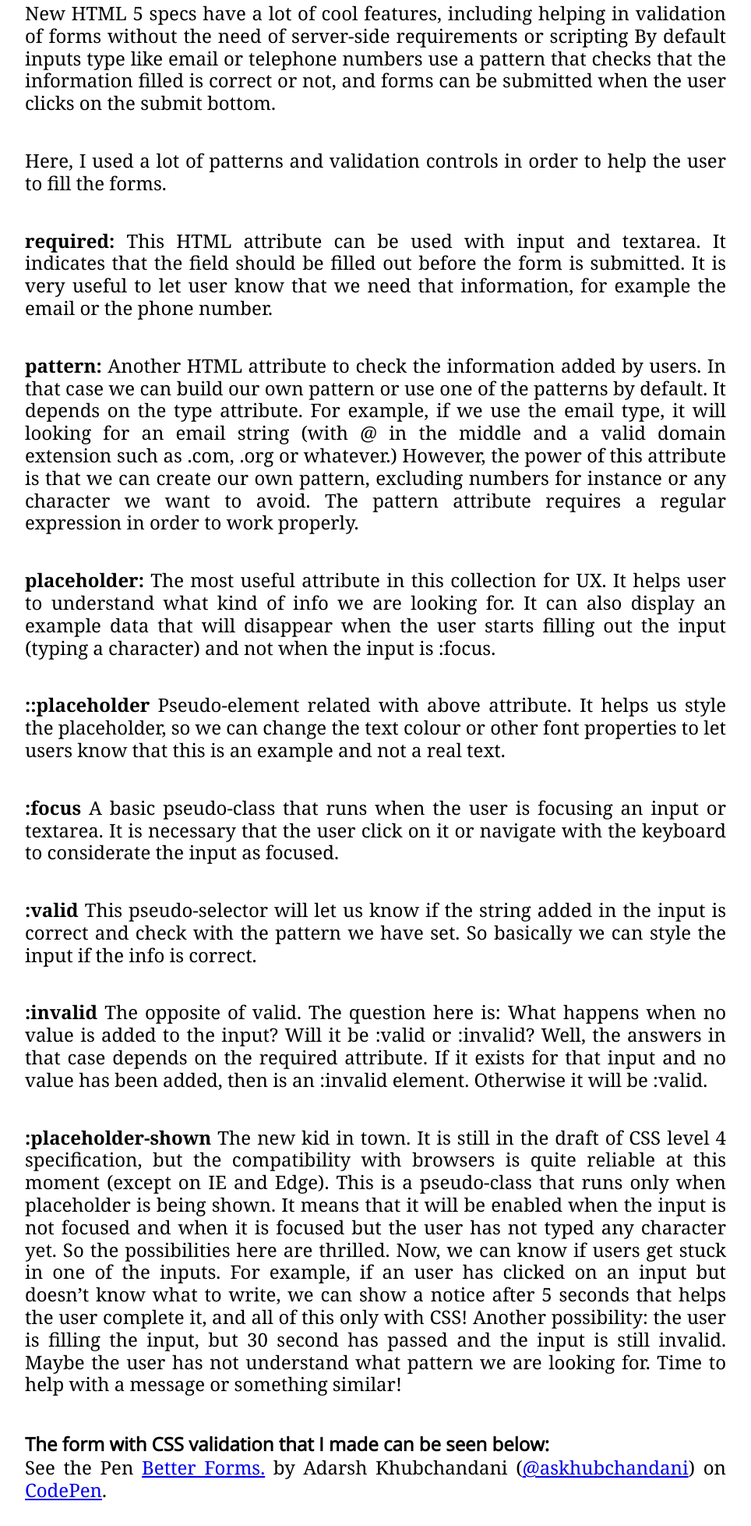
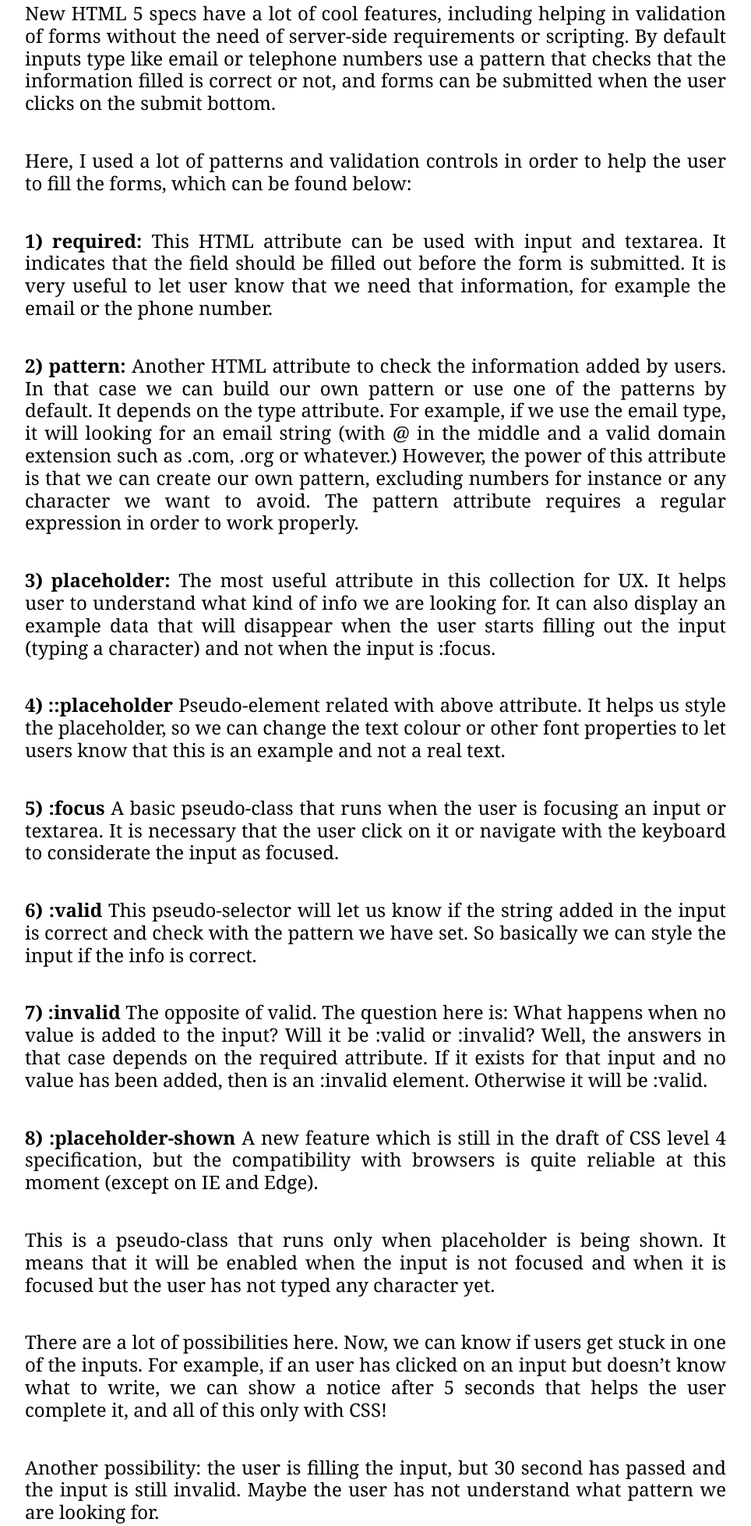
Before and after one commit to askhubchandani/better-forms, a plain HTML site: page index.html in a window 1280 px wide. Shown: the part 589-2546 px from the top of the page at 78% size, without its empty margins (158-1122 px from the left). Drawn offline with nearby package versions, Linux system fonts and the light colour scheme; a script that the page names is missing.

Commit message:
Update index.html

```diff
--- a/index.html
+++ b/index.html
@@ -5,7 +5,7 @@
     <meta name="viewport" content="width=device-width, initial-scale=1">
     <meta charset="utf-8">
     <meta http-equiv="X-UA-Compatible" content="IE=edge">
-    <title>Better Forms. </title>
+    <title>Better Forms </title>
     <meta name="description" content="My Attempt to improve UX in Forms.">
     <link rel="icon" href="images/favicon.png" sizes="16x16">
     <meta name="theme-color" content="#119fd8">
@@ -24,7 +24,7 @@
 <!-- Main Section -->
 
     <section id="main" class="fade-in">
-        <h1>Better Forms.</h1><hr>
+        <h1>Better Forms</h1><hr>
         <p>My attempt to improve the UX in forms.</p>
     </section>
     <div class="scrollback" id="about">
@@ -36,52 +36,50 @@
                 <div class="row">
                     <div class="col-sm-12">
                         <article>
-                            <p>A lot of webmasters, Developers these days are obsessed with improving the page load time of the website, finding the best possible fonts, colours and typography, in order to improve the UX of the website/app. But what a lot of people forget is the point where the real contact happens between the user and the wesbite/app:
+                            <p>A lot of Software Developers and Designers these days are obsessed with improving the page load time of the website, finding the best possible fonts, colours and typography, in order to improve the UX of the website/app. But what a lot of people forget is the point where the real contact happens between the user and the wesbite/app:
 			    <b>The Contact Forms.</b> </p>
 
-                            <p>New HTML 5 specs have a lot of cool features, including helping in validation of forms without the need of server-side requirements or scripting By default inputs type like email or telephone numbers use a pattern that checks that the information filled is correct or not, and forms can be submitted when the user clicks on the submit bottom.</p>
+                            <p>New HTML 5 specs have a lot of cool features, including helping in validation of forms without the need of server-side requirements or scripting. By default inputs type like email or telephone numbers use a pattern that checks that the information filled is correct or not, and forms can be submitted when the user clicks on the submit bottom.</p>
 
-                            <p>Here, I used a lot of patterns and validation controls in order to help the user to fill the forms.</p>
+                            <p>Here, I used a lot of patterns and validation controls in order to help the user to fill the forms, which can be found below:</p>
 
-		            <p><b>required:</b>
+		            <p><b>1) required:</b>
                             This HTML attribute can be used with input and textarea. It indicates that the field should be filled out before the form is submitted. It is very useful to let user know that we need that information, for example the email or the phone number. </p>
 
-                            <p><b>pattern:</b>
+                            <p><b>2) pattern:</b>
                             Another HTML attribute to check the information added by users. In that case we can build our own pattern or use one of the patterns by default. It depends on the type attribute. For example, if we use the email type, it will looking for an email string (with @ in the middle and a valid domain extension such as .com, .org or whatever.) However, the power of this attribute is that we can create our own pattern, excluding numbers for instance or any character we want to avoid. The pattern attribute requires a regular expression in order to work properly.</p>
 
-                            <p><b>placeholder:</b>
+                            <p><b>3) placeholder:</b>
                             The most useful attribute in this collection for UX. It helps user to understand what kind of info we are looking for. It can also display an example data that will disappear when the user starts filling out the input (typing a character) and not when the input is :focus.</p>
 
-			    <p><b>::placeholder</b>
+			    <p><b>4) ::placeholder</b>
 			    Pseudo-element related with above attribute. It helps us style the placeholder, so we can change the text colour or other font properties to let users know that this is an example and not a real text.</p>
 
-			    <p><b>:focus</b>
+			    <p><b>5) :focus</b>
 		            A basic pseudo-class that runs when the user is focusing an input or textarea. It is necessary that the user click on it or navigate with the keyboard to considerate the input as focused.</p>
 
-		            <p><b>:valid</b>
+		            <p><b>6) :valid</b>
 			    This pseudo-selector will let us know if the string added in the input is correct and check with the pattern we have set. So basically we can style the input if the info is correct.</p>
 
-			    <p><b>:invalid</b>
+			    <p><b>7) :invalid</b>
 			    The opposite of valid. The question here is: What happens when no value is added to the input? Will it be :valid or :invalid? Well, the answers in that case depends on the required attribute. If it exists for that input and no value has been added, then is an :invalid element. Otherwise it will be :valid.</p>
 
-			    <p><b>:placeholder-shown</b>
-			    The new kid in town. It is still in the draft of CSS level 4 specification, but the compatibility with browsers is quite reliable at this moment (except on IE and Edge).
+			    <p><b>8) :placeholder-shown</b>
+			    A new feature which is still in the draft of CSS level 4 specification, but the compatibility with browsers is quite reliable at this moment (except on IE and Edge).</p>
 
-                            This is a pseudo-class that runs only when placeholder is being shown. It means that it will be enabled when the input is not focused and when it is focused but the user has not typed any character yet.
+                            <p>This is a pseudo-class that runs only when placeholder is being shown. It means that it will be enabled when the input is not focused and when it is focused but the user has not typed any character yet.</p>
 
-                            So the possibilities here are thrilled. Now, we can know if users get stuck in one of the inputs. For example, if an user has clicked on an input but doesn’t know what to write, we can show a notice after 5 seconds that helps the user complete it, and all of this only with CSS!
+                            <p>There are a lot of possibilities here. Now, we can know if users get stuck in one of the inputs. For example, if an user has clicked on an input but doesn’t know what to write, we can show a notice after 5 seconds that helps the user complete it, and all of this only with CSS! </p>
 
-                            Another possibility: the user is filling the input, but 30 second has passed and the input is still invalid. Maybe the user has not understand what pattern we are looking for. Time to help with a message or something similar!
-
-</p>
+                            <p>Another possibility: the user is filling the input, but 30 second has passed and the input is still invalid. Maybe the user has not understand what pattern we are looking for.</p>
 
 
 
 
 				<h2> <b> The form with CSS validation that I made can be seen below: </b></h2>
+              &nbsp;
 
-
-              <p data-height="265" data-theme-id="0" data-slug-hash="YadZdY" data-default-tab="result" data-user="askhubchandani" data-embed-version="2" data-pen-title="Better Forms." data-preview="true" class="codepen">See the Pen <a href="https://codepen.io/askhubchandani/pen/YadZdY/">Better Forms.</a> by Adarsh Khubchandani (<a href="https://codepen.io/askhubchandani">@askhubchandani</a>) on <a href="https://codepen.io">CodePen</a>.</p>
+              <p data-height="500" data-theme-id="0" data-slug-hash="YadZdY" data-default-tab="result" data-user="askhubchandani" data-embed-version="2" data-pen-title="Better Forms." data-preview="true" class="codepen">See the Pen <a href="https://codepen.io/askhubchandani/pen/YadZdY/">Better Forms.</a> by Adarsh Khubchandani (<a href="https://codepen.io/askhubchandani">@askhubchandani</a>) on <a href="https://codepen.io">CodePen</a>.</p>
 <script async src="https://static.codepen.io/assets/embed/ei.js"></script>
               </article>
                     </div>
```
